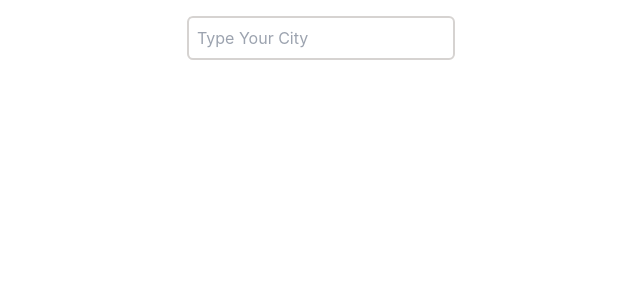
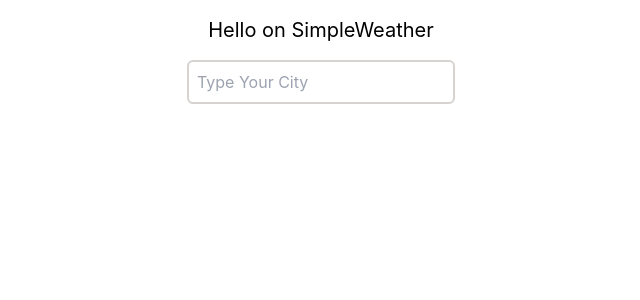
Before and after one commit to dmitry-tupelo/simple-weather, a React (Create React App) app: page / in a window 1280 px wide. Shown: the top 300 px of the page, without its empty margins (319-959 px from the left). Built offline with nearby package versions, Linux system fonts and the light colour scheme.

Commit message:
add e2e test

```diff
--- a/package.json
+++ b/package.json
@@ -11,6 +11,7 @@
     "country-state-city": "^3.2.1",
     "framer-motion": "^11.2.4",
     "gh-pages": "^6.1.1",
+    "puppeteer": "^22.10.0",
     "react": "^18.3.1",
     "react-dom": "^18.3.1",
     "react-icons": "^5.2.1",
@@ -30,7 +31,8 @@
     "predeploy": "npm run build",
     "deploy": "gh-pages -d build",
     "build": "react-scripts build",
-    "start": "react-scripts start"
+    "start": "react-scripts start",
+    "test:e2e": "react-scripts test"
   },
   "browserslist": {
     "production": [
--- a/src/App.tsx
+++ b/src/App.tsx
@@ -8,7 +8,10 @@ function App() {
   const cities = useSelector((state: any) => state.cities);
 
   return (
-    <div className="max-w-sm mx-auto">
+    <div className="App-init max-w-sm mx-auto">
+      <h4 className="text-center text-xl w-full mt-4">
+        Hello on SimpleWeather
+      </h4>
       <WeatherSearch />
       {cities.length > 0 && <CitiesList />}
     </div>
--- a/src/output.css
+++ b/src/output.css
@@ -583,6 +583,10 @@ video {
   margin-bottom: 1rem;
 }
 
+.mt-4 {
+  margin-top: 1rem;
+}
+
 .flex {
   display: flex;
 }
@@ -688,6 +692,10 @@ video {
   padding: 1rem;
 }
 
+.text-center {
+  text-align: center;
+}
+
 .text-right {
   text-align: right;
 }
```
Also changed, not shown: 2 other files (tests, documents, lock files or other folders).
